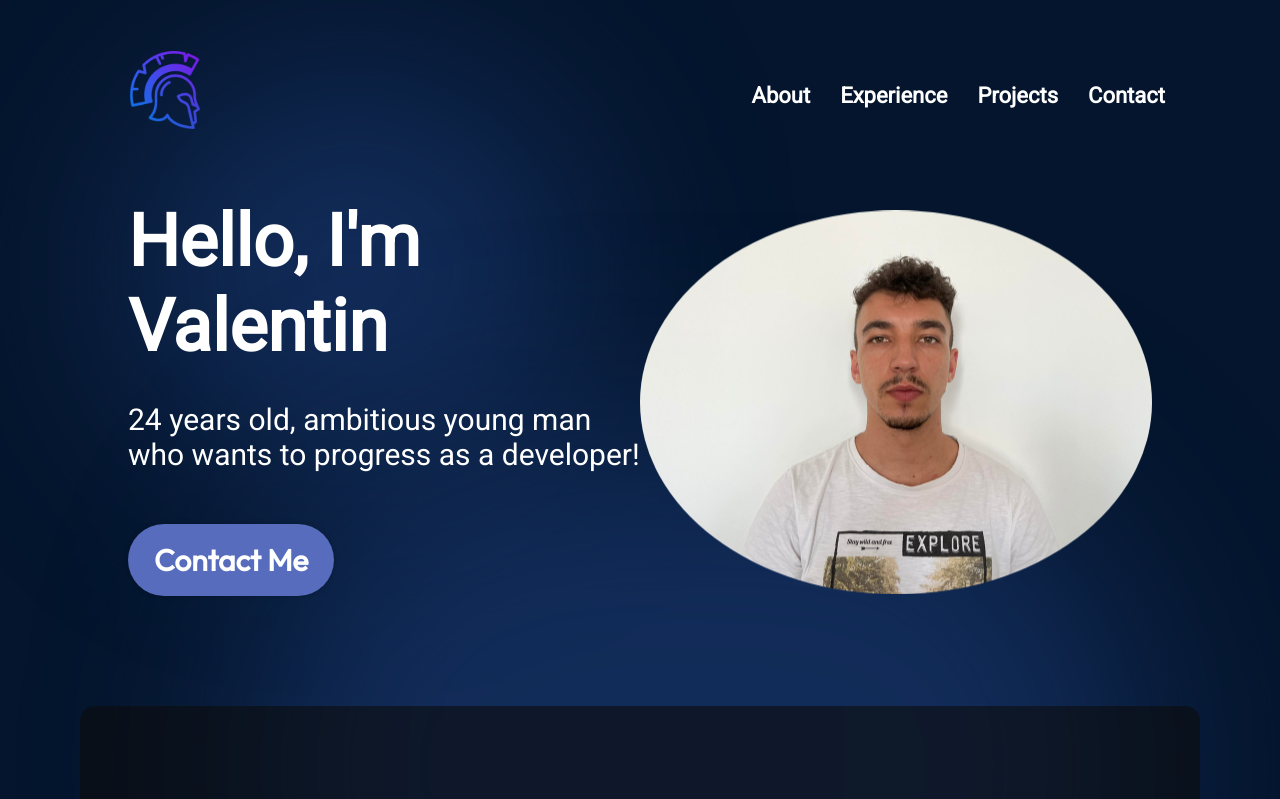
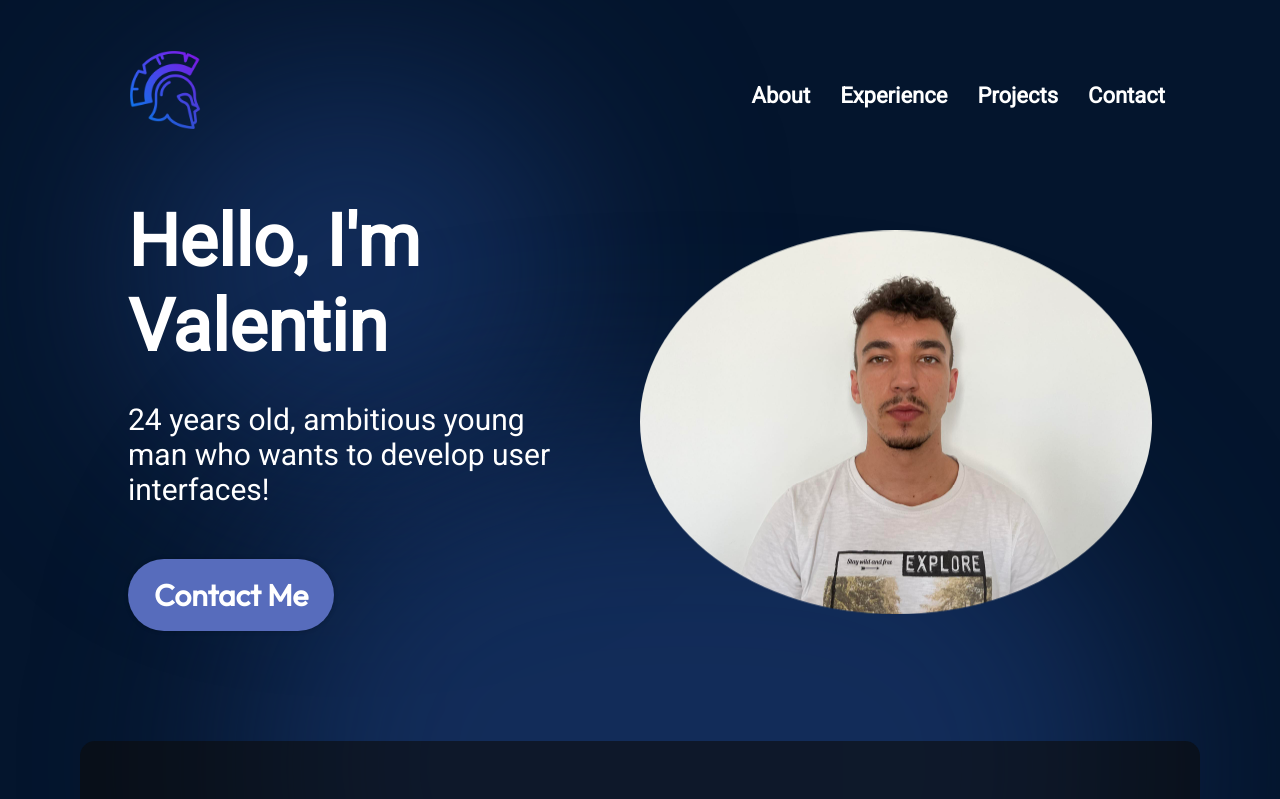
Before and after one commit to Valsun10/portfolio, a React (Vite) app: page / in a window 1280 px wide. Shown: the top 799 px of the page. Built offline with nearby package versions, Linux system fonts and the light colour scheme.

Commit message:
adding icon to the website

```diff
--- a/index.html
+++ b/index.html
@@ -2,7 +2,7 @@
 <html lang="en">
   <head>
     <meta charset="UTF-8" />
-    <link rel="icon" type="image/png" href="/favicon.ico" />
+    <link rel="icon" type="image/png" href="./src/assets/nav/gladiator.png" />
     <meta name="viewport" content="width=device-width, initial-scale=1.0" />
     <title>Personal website</title>
   </head>
--- a/src/components/Hero/Hero.jsx
+++ b/src/components/Hero/Hero.jsx
@@ -7,8 +7,8 @@ const Hero = () => {
       <div className={styles.content}>
         <h2 className={styles.title}>Hello, I'm Valentin</h2>
         <p className={styles.description}>
-          24 years old, ambitious young man who wants to progress as a
-          developer!
+          24 years old, ambitious young man who wants to develop user
+          interfaces!
         </p>
         <a
           className={styles.contactBtn}
--- a/src/components/Hero/Hero.module.css
+++ b/src/components/Hero/Hero.module.css
@@ -4,6 +4,7 @@
   position: relative;
   display: flex;
   align-items: center;
+  gap: 50px;
   justify-content: space-between;
   margin: 49px 10% 0 10%;
   z-index: 1;
@@ -48,6 +49,12 @@
   box-shadow: 0 0 4px 0 rgba(0, 0, 0, 0.25);
 }
 
+.contactBtn:hover {
+  transform: scale(1.1);
+  background-color: var(--color-secondary);
+  transition: all 0.9s ease-in-out;
+}
+
 .heroImg {
   width: 50%;
   z-index: 1;
@@ -64,7 +71,7 @@
     transform: translate(0, 0px);
   }
   50% {
-    transform: translate(0, 15px);
+    transform: translate(0, 25px);
   }
   100% {
     transform: translate(0, -0px);
```
